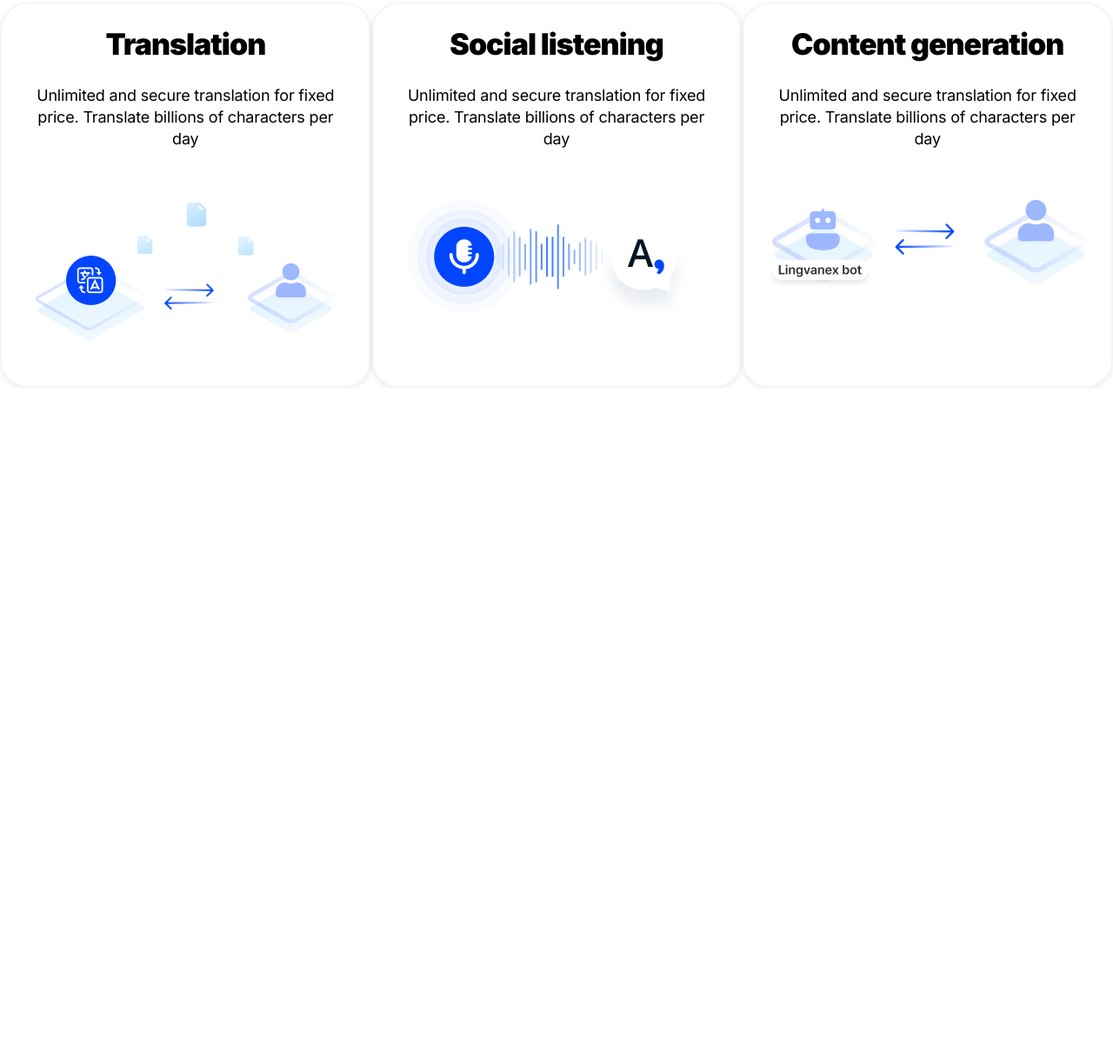
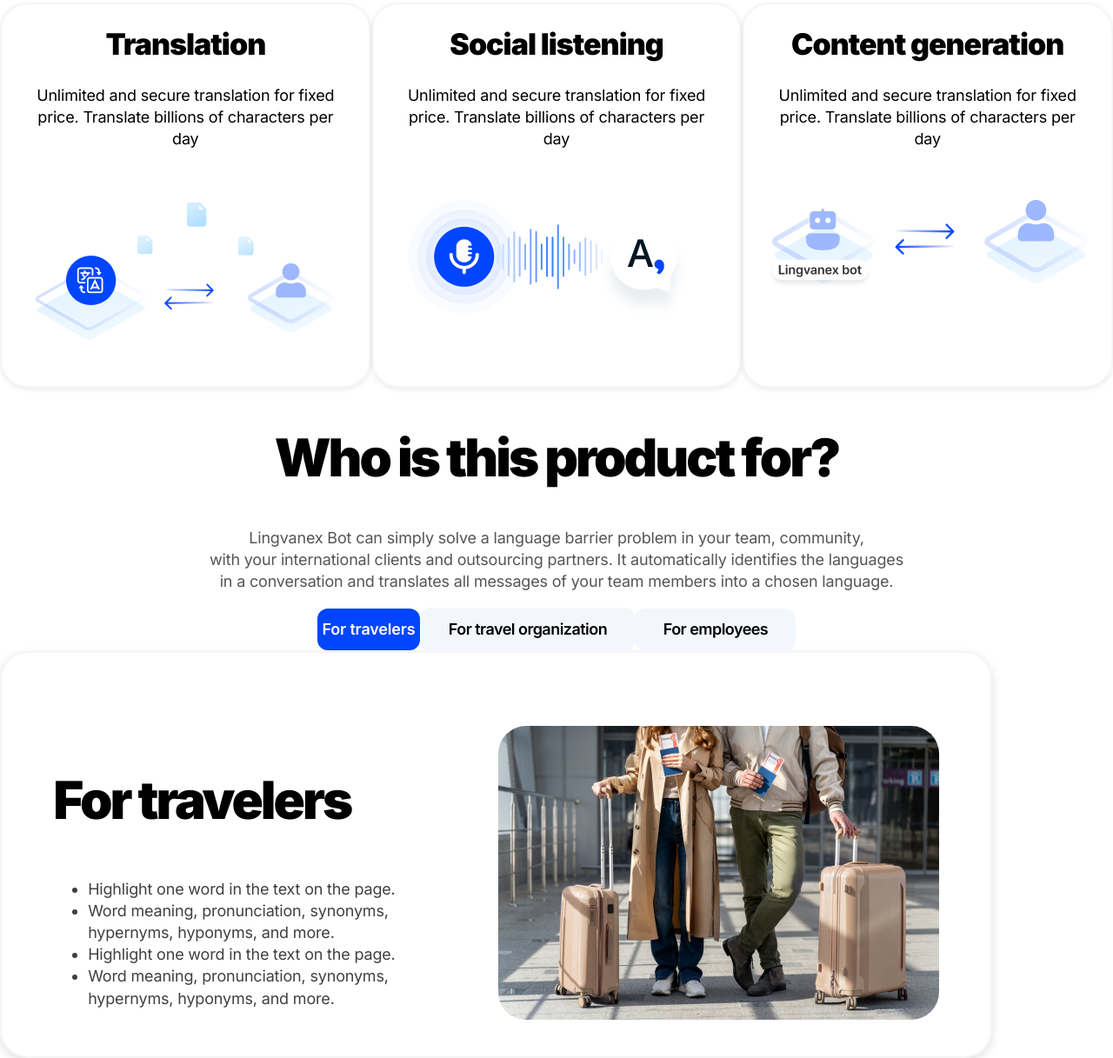
Before and after one commit to IvanovVlad7/TravelIntel, a plain HTML site: page index.html in a window 1280 px wide. Shown: the part 769-1986 px from the top of the page at 87% size. Before the commit the page ends 1215 px from the top, so only its background shows below. Drawn offline with nearby package versions, Linux system fonts and the light colour scheme.

Commit message:
added styles

```diff
--- a/button-style.css
+++ b/button-style.css
@@ -16,10 +16,12 @@
     letter-spacing: -0.01em;
     text-align: left;
     border: none;
+    font-size: 18px;
+
 }
 
 .small-button {
-    width: 131px;
+    width: 185px;
 }
 
 .secondary {
@@ -34,10 +36,12 @@
     border-radius: 12px;
     height: 48px;
     border: none;
+
 }
 
 .medium-button{
     width: 247px;
+    height: 50px;
 }
 
 .tertiary {
--- a/card-product.css
+++ b/card-product.css
@@ -0,0 +1,41 @@
+.product-for__card {
+    width: 1137px;
+    height: 422px;
+    padding: 42px 0px 0px 0px;
+    gap: 0px;
+    border-radius: 32px;
+    border: 2px solid rgba(0, 0, 0, 0.04);
+    box-shadow: 0px 4px 12px 0px rgba(0, 0, 0, 0.12);
+    display: flex;
+    justify-content: space-around;
+    align-items: center;
+}
+
+.product-for__card img {
+    width: 507px;
+    height: 338px;
+    gap: 0px;
+    opacity: 0px;
+
+    border-radius: 32px;
+}
+
+.product-for__card-title {
+    font-family: Inter;
+    font-size: 60px;
+    font-weight: 900;
+    line-height: 60px;
+    letter-spacing: -0.05em;
+    text-align: left;
+    color: rgba(0, 0, 0, 1);
+}
+.product-for__card-list {
+    font-family: Inter;
+    font-size: 18px;
+    font-weight: 400;
+    line-height: 25.2px;
+    letter-spacing: -0.01em;
+    text-align: left;
+    color: rgba(42, 43, 47, 0.9);
+
+}
--- a/index.html
+++ b/index.html
@@ -7,6 +7,7 @@
     <link rel="stylesheet" href="style.css" />
     <link rel="stylesheet" href="button-style.css" />
     <link rel="stylesheet" href="card-solution.css" />
+    <link rel="stylesheet" href="card-product.css" />
     <link rel="preconnect" href="https://fonts.googleapis.com" />
     <link rel="preconnect" href="https://fonts.gstatic.com" crossorigin />
     <link
@@ -100,7 +101,54 @@
           </div>
         </div>
       </div>
-      <div></div>
+      <div class="product-for">
+        <div class="product-for__info">
+          <h2 class="product-for__title">Who is this product for?</h2>
+          <p class="product-for__description">
+            Lingvanex Bot can simply solve a language barrier problem in your
+            team, community,<br />with your international clients and
+            outsourcing partners. It automatically identifies the languages<br />
+            in a conversation and translates all messages of your team members
+            into a chosen language.
+          </p>
+          <div class="product-for__button">
+            <button class="primary">For travelers</button>
+            <button class="medium-button secondary">
+              For travel organization
+            </button>
+            <button class="small-button secondary">For employees</button>
+          </div>
+        </div>
+        <div class="product-for__content">
+          <div class="product-for__card">
+            <div class="product-for__text-content">
+              <h3 class="product-for__card-title">For travelers</h3>
+              <ul class="product-for__card-list">
+                <li class="product-for__card-item">
+                  Highlight one word in the text on the page.
+                </li>
+                <li class="product-for__card-item">
+                  Word meaning, pronunciation, synonyms,<br />
+                  hypernyms, hyponyms, and more.
+                </li>
+                <li class="product-for__card-item">
+                  Highlight one word in the text on the page.
+                </li>
+                <li class="product-for__card-item">
+                  Word meaning, pronunciation, synonyms,<br />
+                  hypernyms, hyponyms, and more.
+                </li>
+              </ul>
+            </div>
+
+            <img
+              class="product-for__card-image"
+              src="/images/travelers.png"
+              alt="travelers"
+            />
+          </div>
+        </div>
+      </div>
     </main>
     <footer></footer>
   </body>
--- a/style.css
+++ b/style.css
@@ -88,3 +88,36 @@ header{
     text-align: center;
     color:  rgba(42, 43, 47, 0.9);
 }
+
+
+.product-for__info{
+
+}
+
+.product-for__title {
+    font-family: Inter;
+    font-size: 60px;
+    font-weight: 900;
+    line-height: 60px;
+    letter-spacing: -0.05em;
+    text-align: center;
+    color: rgba(0, 0, 0, 1);
+}
+
+.product-for__description {
+    font-family: Inter;
+    font-size: 18px;
+    font-weight: 400;
+    line-height: 25.2px;
+    letter-spacing: -0.01em;
+    text-align: center;
+    color: rgba(42, 43, 47, 0.8);
+
+}
+
+
+.product-for__button {
+    display: flex;
+    justify-content: center;
+    align-items: center ;
+}
```
Also changed, not shown: images/employees.png (added), images/organisation.png (added), images/travelers.png (added).
